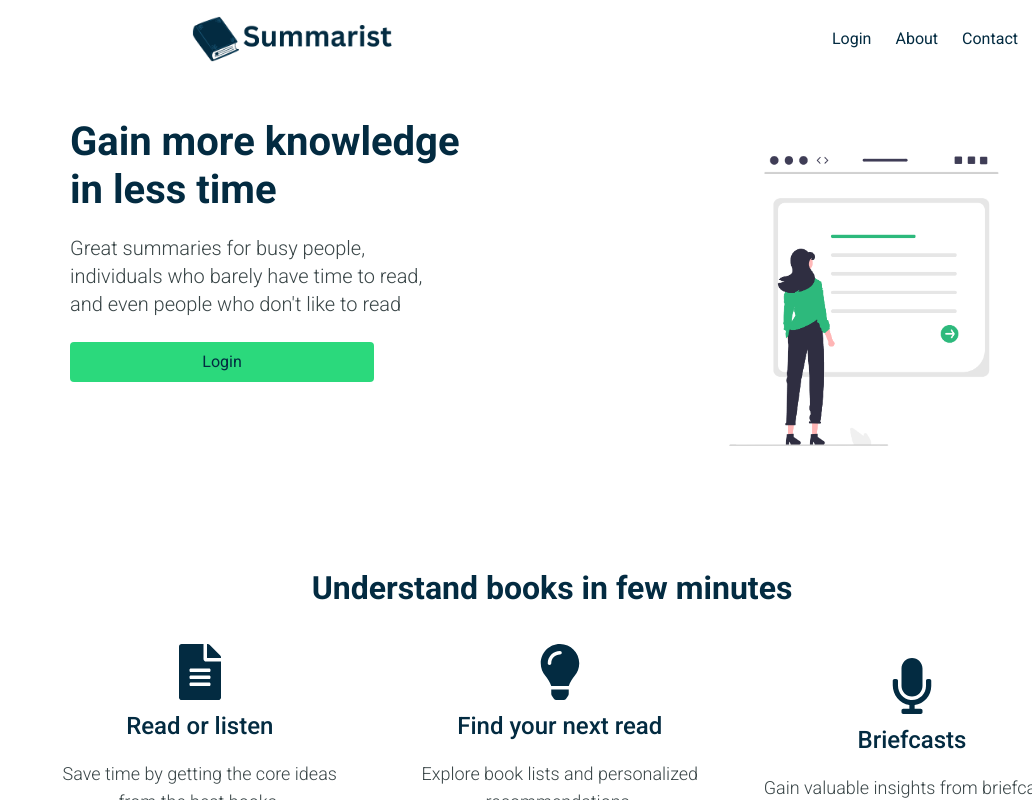
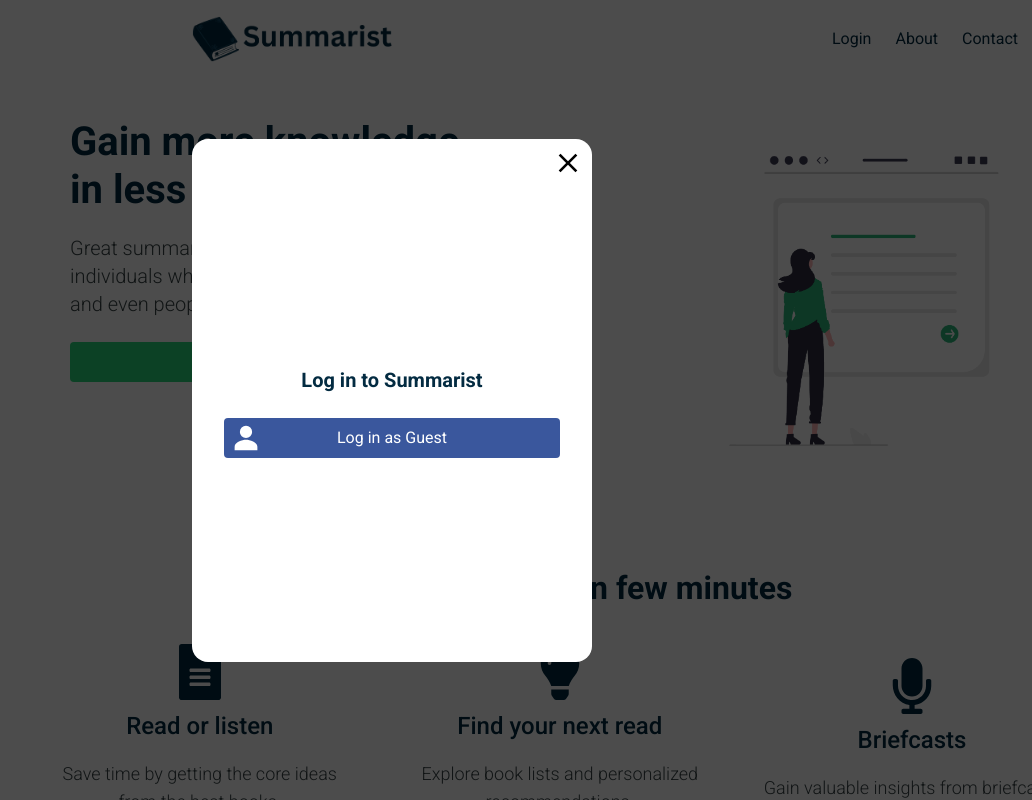
Before and after one commit to Noah-code1210/Summarist-Project, a Next.js app: page / in a window 1280 px wide. Both pictures are taken after a click on the item "Login". Shown: the top 800 px of the page, without its empty margins (248-1280 px from the left). Built offline with nearby package versions, Linux system fonts and the light colour scheme.

Commit message:
modal UI started

```diff
--- a/src/app/page.jsx
+++ b/src/app/page.jsx
@@ -1,3 +1,4 @@
+"use client";
 import Image from "next/image";
 import HeaderImg from "../../assets/HeaderImg.png";
 import { FaFileAlt, FaLightbulb, FaMicrophone } from "react-icons/fa";
@@ -6,10 +7,46 @@
 import { FaLeaf } from "react-icons/fa";
 import StatisticsIcon from "../../assets/icons/StatisticsIcon";
 import Logo from "../../assets/WebsiteLogo.png";
+import { useState } from "react";
+import { IoMdClose } from "react-icons/io";
+import { IoPersonSharp } from "react-icons/io5";
 
 function Home() {
+  const [showModal, setShowModal] = useState(false);
+
   return (
     <>
+      <section>
+        {showModal && (
+          <>
+            <div className="fixed top-0 left-0 w-full h-full bg-black opacity-70"></div>
+            <div className="fixed flex justify-center items-center w-full max-w-[1920px] h-full">
+              <div className="modal__container">
+                <div className="flex flex-col items-center justify-center pt-12 px-8 pb-6 bg-white min-w-[400px] min-h-[523px] relative rounded-2xl ">
+                  <div>
+                    <IoMdClose
+                      className="w-8 h-8 text-black absolute top-2 right-2 cursor-pointer"
+                      onClick={() => setShowModal(false)}
+                    />
+                  </div>
+                  <div className="text-xl font-bold text-[#032b41] mb-6">
+                    Log in to Summarist
+                  </div>
+                  <button className="relative flex bg-[#3a579d] text-white justify-center items-center rounded-sm w-full max-w-[336px] h-10">
+                    <figure>
+                      <IoPersonSharp className="absolute w-7 h-7 top-1.5 left-2"/>
+                    </figure>
+                    <div>
+                      Log in as Guest
+                    </div>
+                  </button>
+                </div>
+              </div>
+            </div>
+          </>
+        )}
+      </section>
+
       <section>
         <div id="navbar">
           <div className="flex justify-between items-center">
@@ -21,7 +58,10 @@
               className="logo-img"
             />
             <ul className="flex gap-6 mr-[472px]">
-              <li className="list hover:text-[#2bd97c] transition-colors">
+              <li
+                className="list hover:text-[#2bd97c] transition-colors"
+                onClick={() => setShowModal(true)}
+              >
                 Login
               </li>
               <li className="list cursor-not-allowed">About</li>
```
